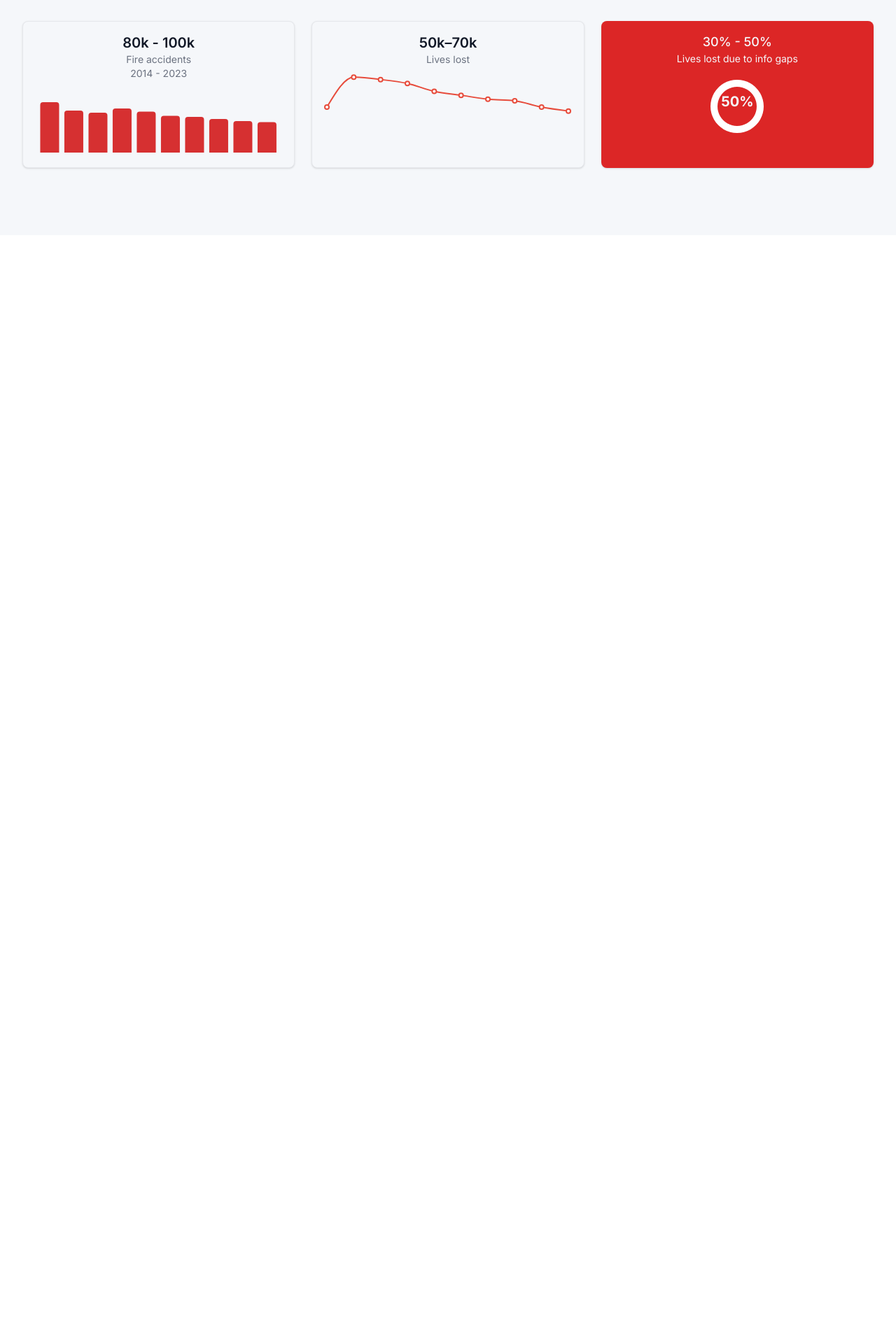
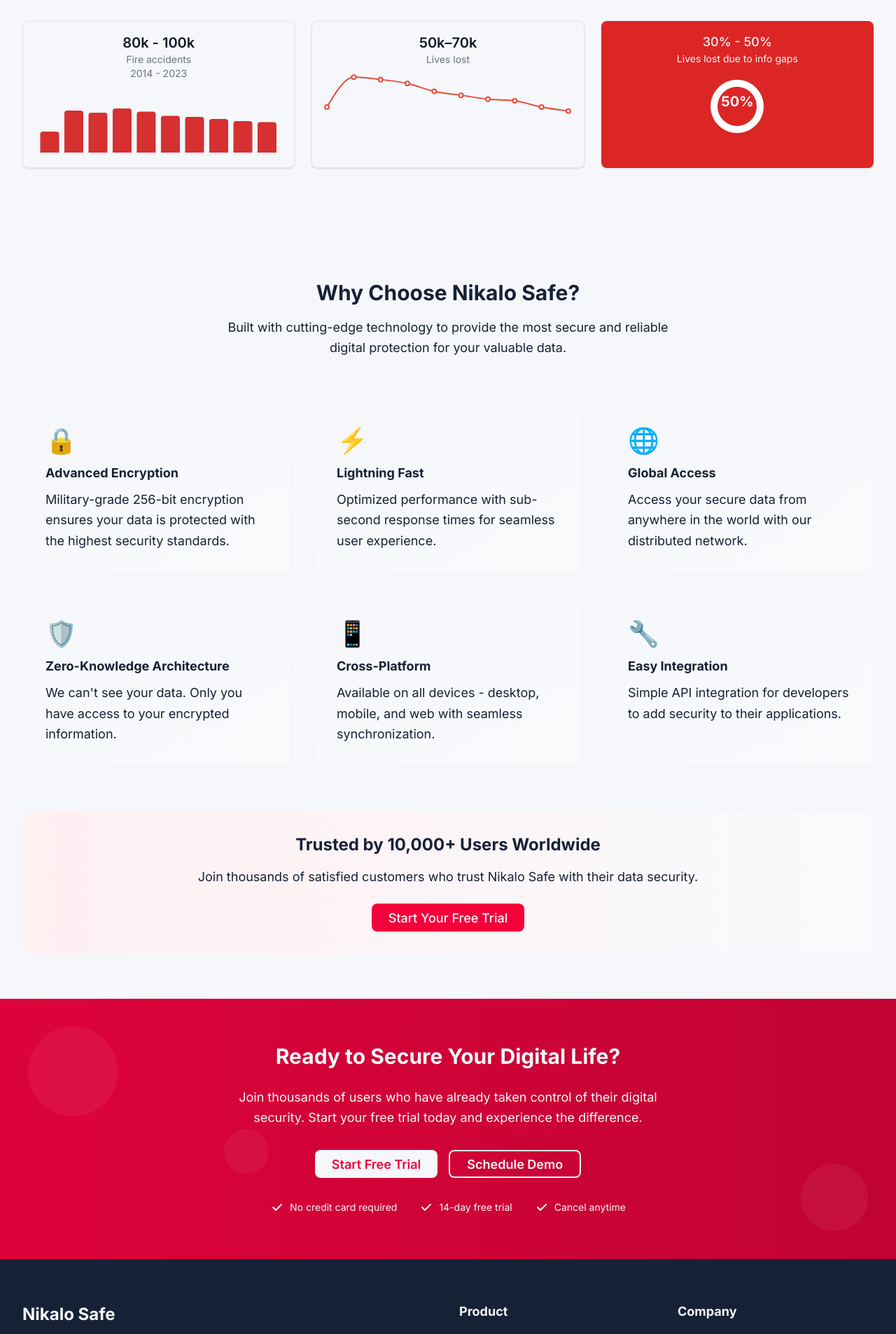
Before and after one commit to 10-Dimensions-Design-Services/nikalo-safe, a React (Create React App) app in the folder client/: page / in a window 1280 px wide. Shown: the part 894-2800 px from the top of the page at 70% size. Before the commit the page ends 1230 px from the top, so only its background shows below. Built offline with nearby package versions, Linux system fonts and the light colour scheme.

Commit message:
Updated the graphse section

```diff
--- a/client/src/components/Graphs.jsx
+++ b/client/src/components/Graphs.jsx
@@ -13,7 +13,7 @@
 
 // Slightly decreasing fire accidents
 const barData = [
-  { name: "2014", val: 48 },
+  { name: "2014", val: 20 },
   { name: "2015", val: 40 },
   { name: "2016", val: 38 },
   { name: "2017", val: 42 },
--- a/client/src/pages/Home.jsx
+++ b/client/src/pages/Home.jsx
@@ -12,9 +12,9 @@
       <Navbar />
       <HeroSection />
       <FireStats />
-      {/* <FeaturesSection />
+      <FeaturesSection />
       <CTASection />
-      <Footer /> */}
+      <Footer />
     </div>
   );
 };
```
